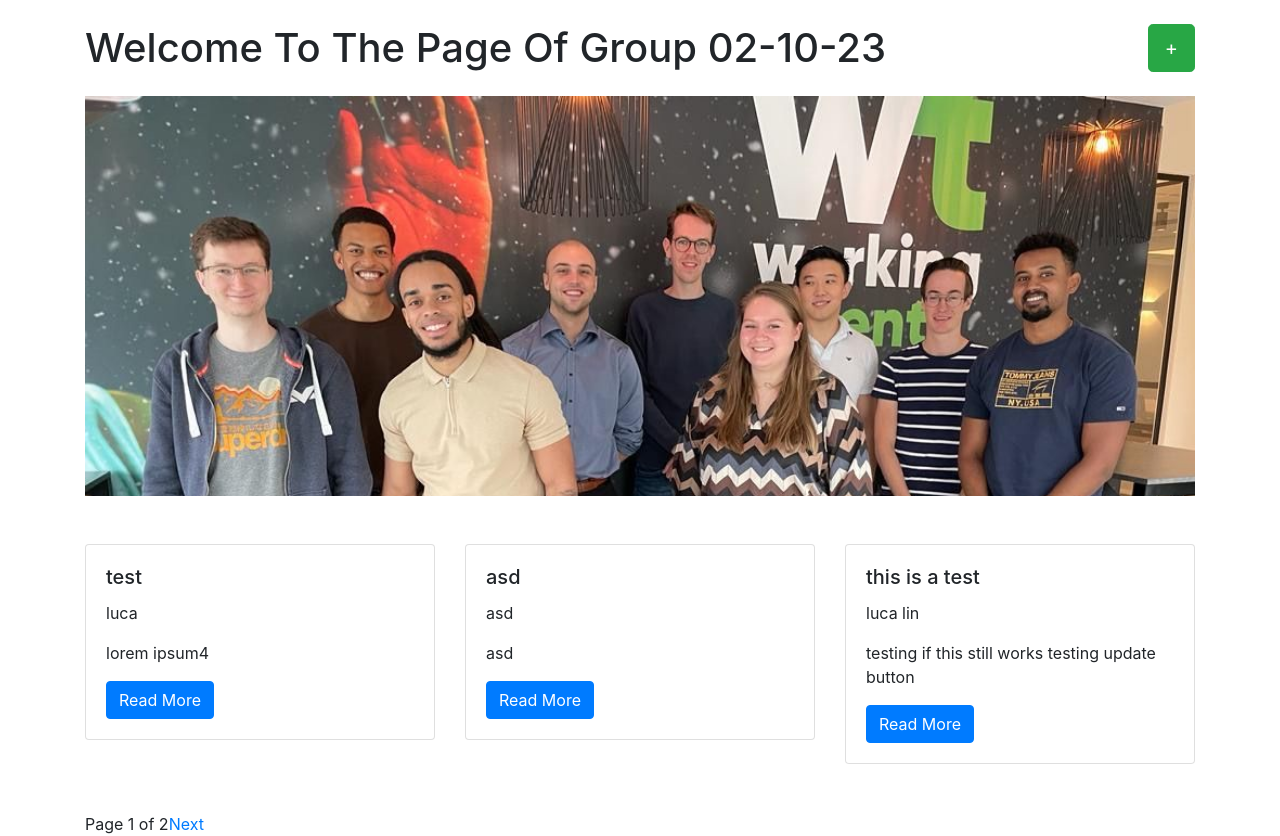
After one commit to lucalin17081994/WTBlog, a Django app: page / in a window 1280 px wide. The commit adds this page. Run offline with Django 4.2, Linux system fonts and the light colour scheme; data comes from the database, SQL or seed files in the repository; both versions use the stored data as it was after the commit; some libraries are stand-ins or nearby versions.

Commit message:
added pagination

```diff
--- a/WTblog/urls.py
+++ b/WTblog/urls.py
@@ -16,7 +16,7 @@ Including another URLconf
 """
 from django.contrib import admin
 from django.urls import path
-from blog.views import BlogPostCreateView, BlogPostListView, BlogPostUpdateView, BlogPostDeleteView
+from blog.views import BlogPostCreateView, BlogPostListView, BlogPostDetailView, BlogPostUpdateView, BlogPostDeleteView, HomePageView
 
 urlpatterns = [
     path('admin/', admin.site.urls),
@@ -24,9 +24,12 @@ urlpatterns = [
     # path('blog_read/', read_view, name='read'),
     # path('blog_update/<int:pk>/', update_view, name='update'),
     # path('blog_delete/<int:pk>/', delete_view, name='delete'),
-
+    path('', HomePageView.as_view(), name='homepage'),
+    # path('', include('home.urls')),  # new
     path('blog_create/', BlogPostCreateView.as_view(), name='create_class'),  # Class-based view example
+    path('blog_read/<int:pk>/', BlogPostDetailView.as_view(), name='blog_detail'),
     path('blog_read/', BlogPostListView.as_view(), name='read_class'),
     path('blog_update/<int:pk>/', BlogPostUpdateView.as_view(), name='update_class'),
     path('blog_delete/<int:pk>/', BlogPostDeleteView.as_view(), name='delete_class'),
+
 ]
--- /dev/null
+++ b/blog/static/css/styles.css
@@ -0,0 +1,10 @@
+.banner-img {
+    object-fit: cover;
+    object-position: top;
+    height: 400px; /* Or your preferred height */
+    width: 100%;
+}
+
+.card-img-overlay {
+    /* Optional: Add custom styles for the overlay text, e.g., shadows, color, etc. */
+}
--- /dev/null
+++ b/blog/templates/home/index.html
@@ -0,0 +1,62 @@
+<!DOCTYPE html>
+{% load static %}
+<html lang="en">
+<head>
+    <meta charset="UTF-8">
+    <meta http-equiv="X-UA-Compatible" content="IE=edge">
+    <meta name="viewport" content="width=device-width, initial-scale=1.0">
+    <title>Home - My Blog</title>
+
+    <!-- Bootstrap CSS -->
+    <link rel="stylesheet" href="https://stackpath.bootstrapcdn.com/bootstrap/4.5.2/css/bootstrap.min.css">
+    <link rel="stylesheet" type="text/css" href="{% static 'css/styles.css' %}">
+
+    <!-- Optional JS -->
+    <script src="https://code.jquery.com/jquery-3.5.1.slim.min.js"></script>
+    <script src="https://cdn.jsdelivr.net/npm/@popperjs/core@2.0.7/dist/umd/popper.min.js"></script>
+    <script src="https://stackpath.bootstrapcdn.com/bootstrap/4.5.2/js/bootstrap.min.js"></script>
+</head>
+
+
+<body>
+
+    <div class="container">
+        <h1 class="my-4">Welcome To The Page Of Group 02-10-23
+            <a href="{% url 'create_class' %}" class="btn btn-success btn-lg float-right">+</a>
+        </h1>
+
+        <!-- Banner Image -->
+        <img src="{% static 'images/banner.jpg' %}" class="img-fluid banner-img" alt="Banner Image">
+
+        <!-- Blog Posts -->
+        <div class="row my-5">
+            {% for post in page_obj %}
+            <div class="col-md-4">
+                <div class="card">
+                    <div class="card-body">
+                        <h5 class="card-title">{{ post.title }}</h5>
+                        <p class="card-text">{{ post.username }}</p>
+                        <p class="card-text">{{ post.content }}</p>
+                        <a href="{% url 'blog_detail' post.id %}" class="btn btn-primary">Read More</a>
+                    </div>
+                </div>
+            </div>
+            {% endfor %}
+        </div>
+
+        <div class="pagination">
+            {% if page_obj.has_previous %}
+                <a href="?page={{ page_obj.previous_page_number }}">Previous </a>
+            {% endif %}
+
+            <span class="current-page">Page {{ page_obj.number }} of {{ page_obj.paginator.num_pages }}</span>
+
+            {% if page_obj.has_next %}
+                <a href="?page={{ page_obj.next_page_number }}"> Next</a>
+            {% endif %}
+        </div>
+
+    </div>
+</body>
+
+</html>
--- a/blog/views.py
+++ b/blog/views.py
@@ -1,34 +1,52 @@
 from django.shortcuts import render
 
 # Create your views here.
+from django.core.paginator import Paginator, EmptyPage, PageNotAnInteger
 from django.views.generic.edit import CreateView
 from .models import BlogPost
+from django.views.generic import ListView
+from django.views.generic.edit import UpdateView
+from django.views.generic.edit import DeleteView
+from django.views.generic import TemplateView
+from django.views.generic import DetailView
+from django.urls import reverse_lazy
 
+
+class HomePageView(ListView):
+    # template_name = 'home/index.html'
+
+    # def get_context_data(self, **kwargs):
+    #     context = super().get_context_data(**kwargs)
+    #     context['posts'] = BlogPost.objects.all()[:10]  # Adjust the query as needed
+    #     return context
+    model = BlogPost
+    template_name = 'home/index.html'
+    context_object_name = 'posts'
+    paginate_by = 3
+
+    def get_queryset(self):
+
+        return BlogPost.objects.all()
+
+# CRUD for posts/blogs
 class BlogPostCreateView(CreateView):
     model = BlogPost
     fields = ['username', 'title', 'content']  # add your model fields here
     template_name = 'blog_create.html'
-    success_url = '/blog_read/'  # Redirect to a success page upon successful creation
-
-from django.views.generic import ListView
-
+    success_url = '/'  # Redirect to a success page upon successful creation
 class BlogPostListView(ListView):
     model = BlogPost
+    template_name = 'blog_read_listview.html'
+    context_object_name = 'objects'
+class BlogPostDetailView(DetailView):
+    model = BlogPost
     template_name = 'blog_read.html'
-    context_object_name = 'objects'
-
-from django.views.generic.edit import UpdateView
-
+    context_object_name = 'post'  # You might want to change this to something like 'post' for clarity
 class BlogPostUpdateView(UpdateView):
     model = BlogPost
     fields = ['username', 'title', 'content']  # add your model fields here
     template_name = 'blog_update.html'
-    success_url = '/blog_read/'  # Redirect to a success page upon successful update
-
-
-from django.views.generic.edit import DeleteView
-from django.urls import reverse_lazy
-
+    success_url = '/'  # Redirect to a success page upon successful update
 class BlogPostDeleteView(DeleteView):
     model = BlogPost
     template_name = 'blog_delete.html'
```
Also changed, not shown: blog/templates/blog_read.html (+7 -16 lines), blog/templates/blog_read_listview.html (added, +24 -0 lines), blog/static/images/banner.jpg (added), db.sqlite3.
